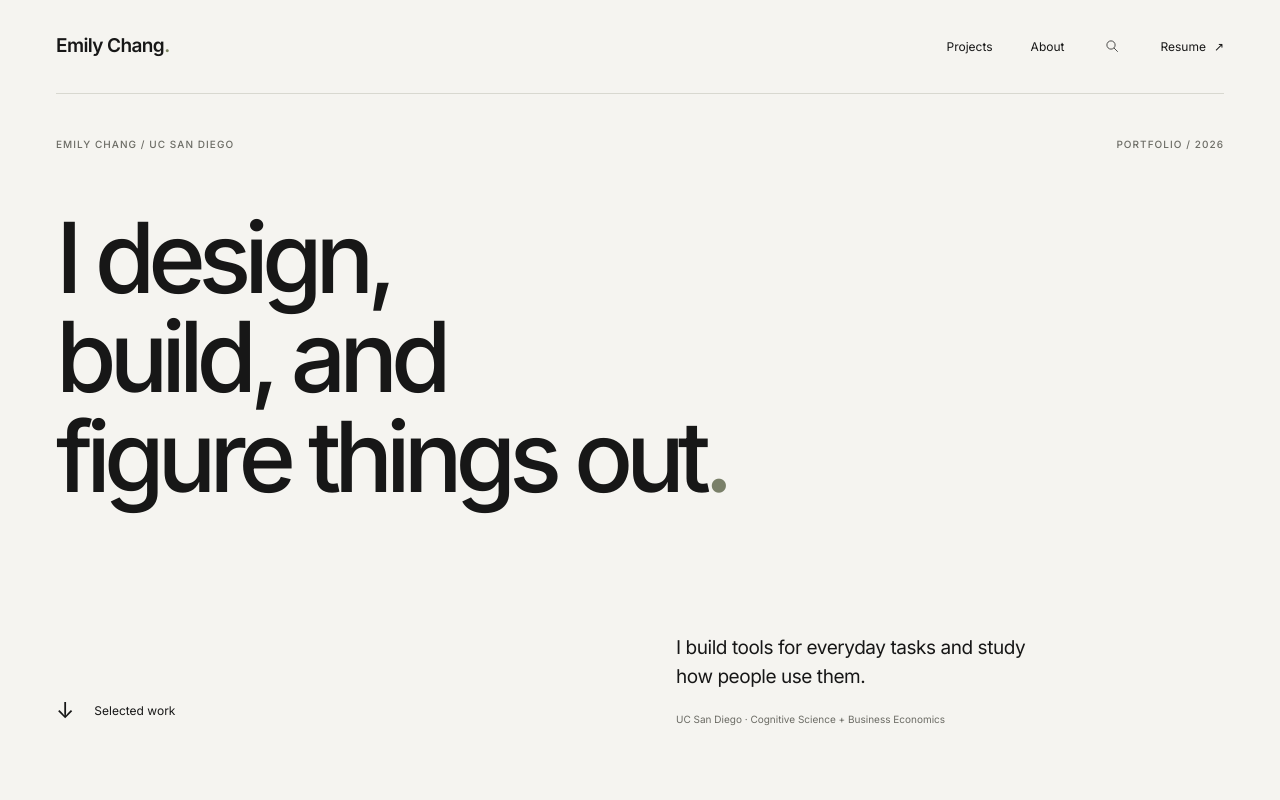
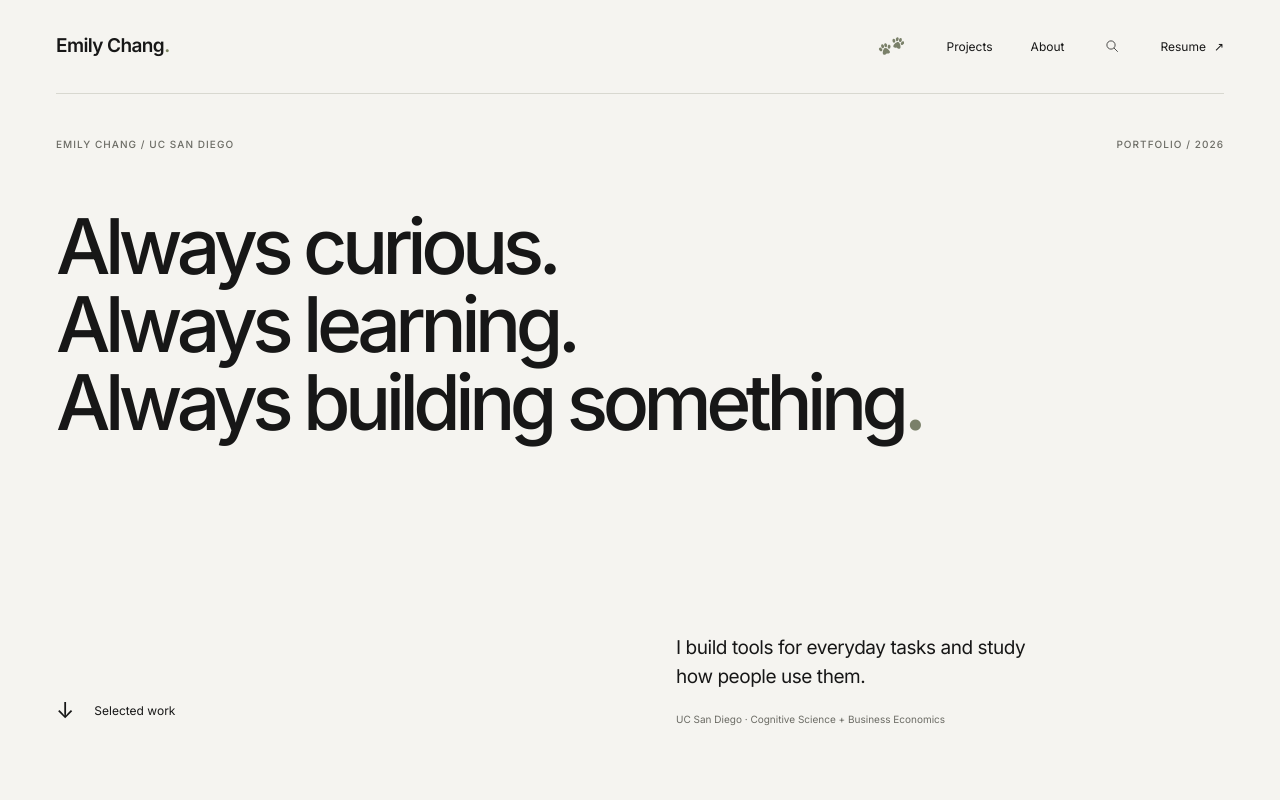
Before and after one commit to emilyhychang/emilyhychang.github.io, a React (Vite) app: page / in a window 1280 px wide. Shown: the top 800 px of the page. Built offline with nearby package versions, Linux system fonts and the light colour scheme.

Commit message:
kody easteregg

```diff
--- a/src/components/Footer.tsx
+++ b/src/components/Footer.tsx
@@ -25,9 +25,9 @@ export function Footer() {
         </div>
         <div className="footer-main">
           <h2>
-            Want to
+            Have a problem
             <br />
-            work together?
+            I can solve?
           </h2>
           <div className="footer-cta">
             <Magnetic>
--- a/src/components/Hero.tsx
+++ b/src/components/Hero.tsx
@@ -9,7 +9,11 @@ export function Hero() {
         <span>Portfolio / 2026</span>
       </div>
       <h1 id="hero-heading">
-        {["I design,", "build, and", "figure things out"].map((line, index) => (
+        {[
+          "Always curious.",
+          "Always learning.",
+          "Always building something",
+        ].map((line, index) => (
           <motion.span
             className="hero-line"
             key={line}
--- /dev/null
+++ b/src/components/KodyPhoto.tsx
@@ -0,0 +1,72 @@
+import { useState } from "react";
+import { useModal } from "../hooks/useModal";
+
+function PhotoDialog({ onClose }: { onClose: () => void }) {
+  const dialog = useModal(onClose);
+  return (
+    <dialog
+      ref={dialog}
+      className="kody-photo-dialog"
+      aria-label="A photo of Kody"
+      onClick={(event) => {
+        if (event.target === event.currentTarget) onClose();
+      }}
+    >
+      <div className="kody-photo-content">
+        <button
+          className="kody-photo-close"
+          onClick={onClose}
+          aria-label="Close Kody photo"
+        >
+          ×
+        </button>
+        <img
+          src={`${import.meta.env.BASE_URL}images/about/kody-popup.jpg`}
+          alt="Kody, Emily’s golden retriever."
+        />
+        <p>you found kody :)</p>
+      </div>
+    </dialog>
+  );
+}
+export function KodyPhoto() {
+  const [open, setOpen] = useState(false);
+  return (
+    <>
+      <button
+        className="kody-paws"
+        aria-label="See a photo of Kody"
+        aria-haspopup="dialog"
+        onClick={() => setOpen(true)}
+      >
+        <svg viewBox="0 0 64 52" aria-hidden="true">
+          {[
+            "translate(3 17) rotate(-18 13 15)",
+            "translate(34 1) rotate(15 13 15)",
+          ].map((transform) => (
+            <g key={transform} transform={transform} fill="currentColor">
+              <ellipse
+                cx="4"
+                cy="12"
+                rx="3.5"
+                ry="5"
+                transform="rotate(-25 4 12)"
+              />
+              <ellipse cx="11" cy="6" rx="3.5" ry="5" />
+              <ellipse cx="19" cy="6" rx="3.5" ry="5" />
+              <ellipse
+                cx="26"
+                cy="12"
+                rx="3.5"
+                ry="5"
+                transform="rotate(25 26 12)"
+              />
+              <path d="M6 24c0-4 5-12 9-12s9 8 9 12c0 5-6 4-9 2-3 2-9 3-9-2Z" />
+            </g>
+          ))}
+        </svg>
+      </button>
+      {open && <PhotoDialog onClose={() => setOpen(false)} />}
+    </>
+  );
+}
--- a/src/components/Navigation.tsx
+++ b/src/components/Navigation.tsx
@@ -1,3 +1,4 @@
+import { KodyPhoto } from "./KodyPhoto";
 import { useEffect, useRef, useState } from "react";
 import { links } from "../data/portfolio";
 import { ResourceLink } from "./Shared";
@@ -48,6 +49,8 @@ export function Navigation({
           aria-label="Main navigation"
           className={open ? "nav-links is-open" : "nav-links"}
         >
+          <div className="nav-projects">
+            <KodyPhoto />
             <a
               href="#/projects"
               aria-current={page === "projects" ? "page" : undefined}
@@ -55,6 +58,7 @@ export function Navigation({
             >
               Projects
             </a>
+          </div>
           <a href="#about" onClick={() => setOpen(false)}>
             About
           </a>
--- a/src/index.css
+++ b/src/index.css
@@ -169,7 +169,7 @@ html {
   color: var(--muted);
 }
 .hero h1 {
-  font-size: clamp(64px, 7.65vw, 112px);
+  font-size: clamp(56px, 6vw, 88px);
   font-weight: 450;
   line-height: 1.015;
   letter-spacing: -0.072em;
@@ -989,11 +989,6 @@ html {
 .footer-note {
   font-size: 8px;
 }
-@media (min-width: 1600px) {
-  .hero h1 {
-    font-size: 120px;
-  }
-}
 @media (max-width: 1100px) {
   .container {
     width: calc(100% - 72px);
@@ -1005,7 +1000,7 @@ html {
     padding-left: 0;
   }
   .hero h1 {
-    font-size: 8.4vw;
+    font-size: 6vw;
   }
   .hero-description p {
     font-size: 17px;
@@ -3039,3 +3034,97 @@ html {
     transition: none;
   }
 }
+
+.projects-title-row {
+  display: flex;
+  align-items: center;
+  gap: 22px;
+}
+.kody-paws {
+  flex: none;
+  width: 52px;
+  height: 52px;
+  padding: 5px;
+  background: transparent;
+  color: #7a8069;
+  border-radius: 8px;
+}
+.kody-paws:hover {
+  color: #505944;
+}
+.kody-paws svg {
+  display: block;
+  width: 100%;
+  height: 100%;
+}
+.kody-photo-dialog {
+  border: 0;
+  padding: 24px;
+  background: transparent;
+  max-width: 94vw;
+  max-height: 94svh;
+  margin: auto;
+  overflow: auto;
+}
+.kody-photo-dialog::backdrop {
+  background: #17171799;
+}
+.kody-photo-content {
+  position: relative;
+  padding: 12px;
+  background: var(--paper);
+  border-radius: 12px;
+}
+.kody-photo-content img {
+  display: block;
+  max-width: min(70vw, 520px);
+  max-height: 72svh;
+  width: auto;
+  height: auto;
+  object-fit: contain;
+  border-radius: 6px;
+}
+.kody-photo-content p {
+  margin: 14px 0 4px;
+  font-size: 13px;
+  text-align: center;
+}
+.kody-photo-close {
+  position: absolute;
+  right: 18px;
+  top: 18px;
+  width: 40px;
+  height: 40px;
+  background: var(--paper);
+  border-radius: 50%;
+  font-size: 24px;
+}
+@media (max-width: 600px) {
+  .projects-title-row {
+    gap: 12px;
+  }
+  .kody-paws {
+    width: 44px;
+    height: 44px;
+  }
+}
+
+.nav-projects {
+  display: flex;
+  align-items: center;
+  gap: 38px;
+}
+.nav-projects .kody-paws {
+  width: 36px;
+  height: 44px;
+  padding: 5px;
+}
+@media (max-width: 767px) {
+  .nav-projects {
+    min-height: 49px;
+  }
+  .nav-projects > a {
+    padding: 15px 0;
+    font-size: 18px;
+  }
+}
```
Also changed, not shown: 1 other file (tests, documents, lock files or other folders). Lines whose indentation alone changed are shown as unchanged.
